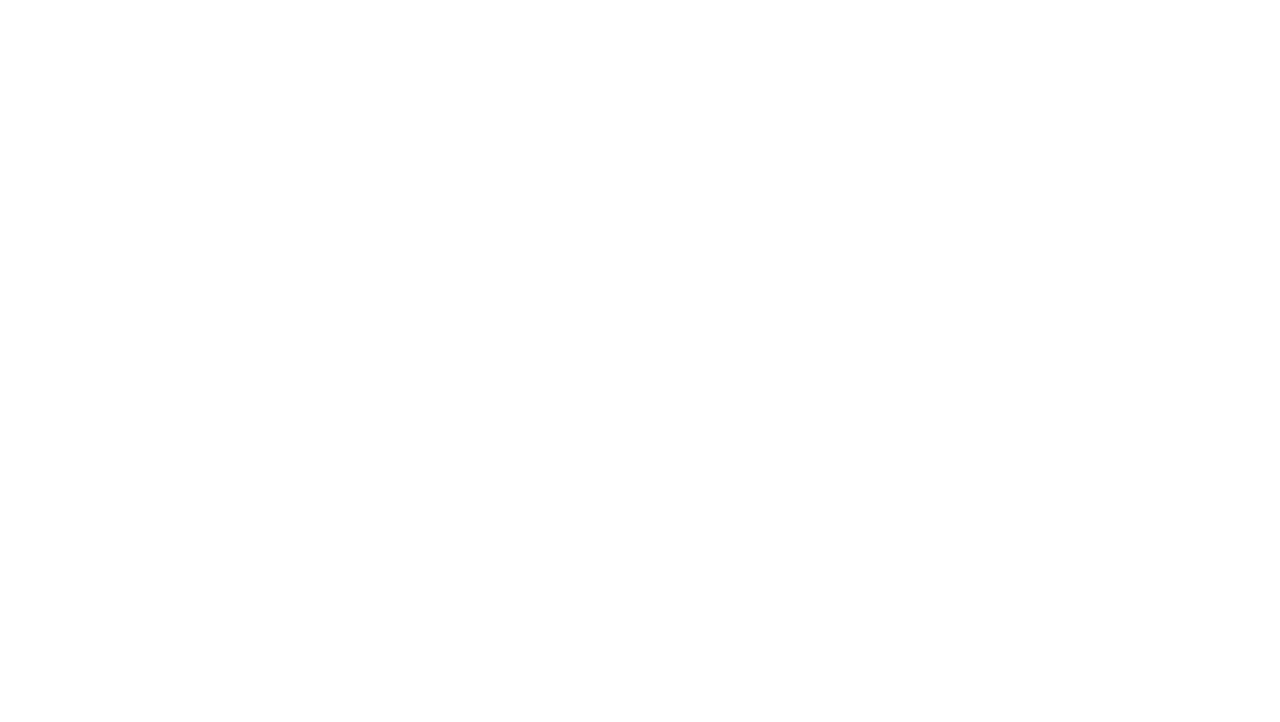
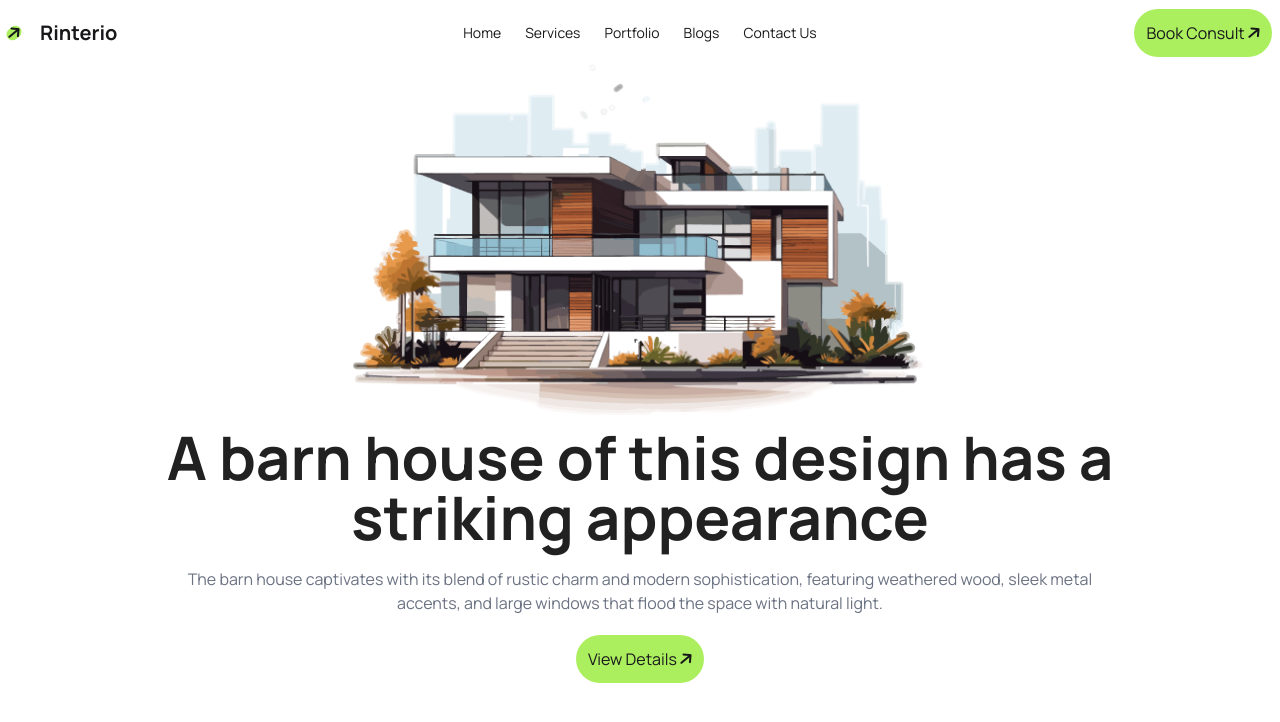
Before and after one commit to nuralam-dev/assignment-3, a plain HTML site: page index.html in a window 1280 px wide. Drawn offline with nearby package versions, Linux system fonts and the light colour scheme.

Commit message:
nav section end

```diff
--- a/index.html
+++ b/index.html
@@ -1,13 +1,118 @@
 <!DOCTYPE html>
 <html lang="en">
-<head>
-    <meta charset="UTF-8">
-    <meta name="viewport" content="width=device-width, initial-scale=1.0">
+  <head>
+    <meta charset="UTF-8" />
+    <meta name="viewport" content="width=device-width, initial-scale=1.0" />
     <title>Assignment-03</title>
-</head>
-<body>
-    <header></header>
+    <!-- google font -->
+    <link rel="preconnect" href="https://fonts.googleapis.com" />
+    <link rel="preconnect" href="https://fonts.gstatic.com" crossorigin />
+    <link
+      href="https://fonts.googleapis.com/css2?family=Manrope:wght@200..800&display=swap"
+      rel="stylesheet"
+    />
+    <!-- tailwind cdn -->
+    <script src="https://cdn.jsdelivr.net/npm/@tailwindcss/browser@4"></script>
+    <link rel="stylesheet" href="tailwind.css" />
+    <!-- daisy ui -->
+    <link
+      href="https://cdn.jsdelivr.net/npm/daisyui@5"
+      rel="stylesheet"
+      type="text/css"
+    />
+    <script src="https://cdn.jsdelivr.net/npm/@tailwindcss/browser@4"></script>
+    <!-- font awesome -->
+    <script
+      src="https://kit.fontawesome.com/adb1de4e89.js"
+      crossorigin="anonymous"
+    ></script>
+  </head>
+  <body class="">
+    <header class="container mx-auto font">
+      <!-- nav section -->
+      <section>
+        <div class="navbar bg-base-100">
+          <div class="navbar-start space-x-5">
+            <i
+              class="fa-solid fa-arrow-up rotate-50 bg-[#ABEF5F] rounded-full"
+            ></i>
+            <a class="text-xl font-bold">Rinterio</a>
+          </div>
+          <div class="navbar-center hidden lg:flex">
+            <ul class="menu menu-horizontal px-1">
+              <li><a>Home</a></li>
+              <li><a>Services</a></li>
+              <li><a>Portfolio</a></li>
+              <li><a>Blogs</a></li>
+              <li><a>Contact Us</a></li>
+            </ul>
+          </div>
+          <div class="navbar-end">
+            <div class="dropdown">
+              <div tabindex="0" role="button" class="btn btn-ghost lg:hidden">
+                <svg
+                  xmlns="http://www.w3.org/2000/svg"
+                  class="h-5 w-5"
+                  fill="none"
+                  viewBox="0 0 24 24"
+                  stroke="currentColor"
+                >
+                  <path
+                    stroke-linecap="round"
+                    stroke-linejoin="round"
+                    stroke-width="2"
+                    d="M4 6h16M4 12h8m-8 6h16"
+                  />
+                </svg>
+              </div>
+              <ul
+                tabindex="0"
+                class="menu menu-sm dropdown-content bg-base-100 rounded-box z-1 mt-3 w-52 p-2 shadow"
+              >
+                <li><a>Home</a></li>
+                <li><a>Services</a></li>
+                <li><a>Portfolio</a></li>
+                <li><a>Blogs</a></li>
+                <li><a>Contact Us</a></li>
+              </ul>
+            </div>
+            <button class="bg-[#ABEF5F] p-3 rounded-3xl">
+              Book Consult
+              <i
+                class="fa-solid fa-arrow-up rotate-50 bg-[#ABEF5F] rounded-full"
+              ></i>
+
+            </button>
+          </div>
+        </div>
+      </section>
+      <!-- banner section -->
+      <section class="text-center">
+        <div class="w-xl mx-auto">
+          <img class="" src="assets/banner.png" alt="" />
+        </div>
+        <div class="">
+          <h1 class="text-6xl font-bold my-3 text-[#212121]">
+            A barn house of this design has a <br />
+            striking appearance
+          </h1>
+          <p class="text-gray-500 my-5">
+            The barn house captivates with its blend of rustic charm and modern
+            sophistication, featuring weathered wood, sleek metal <br />
+            accents, and large windows that flood the space with natural light.
+          </p>
+          <div class="">
+            <button class="bg-[#ABEF5F] p-3 rounded-3xl">
+              View Details
+              <i
+                class="fa-solid fa-arrow-up rotate-50 bg-[#ABEF5F] rounded-full"
+              ></i>
+            </button>
+          </div>
+        </div>
+      </section>
+    </header>
     <main></main>
     <footer></footer>
-</body>
+  </body>
 </html>
--- /dev/null
+++ b/tailwind.css
@@ -0,0 +1,5 @@
+@import "tailwindcss";
+
+.font {
+  font-family: "Manrope", sans-serif;
+}
```
